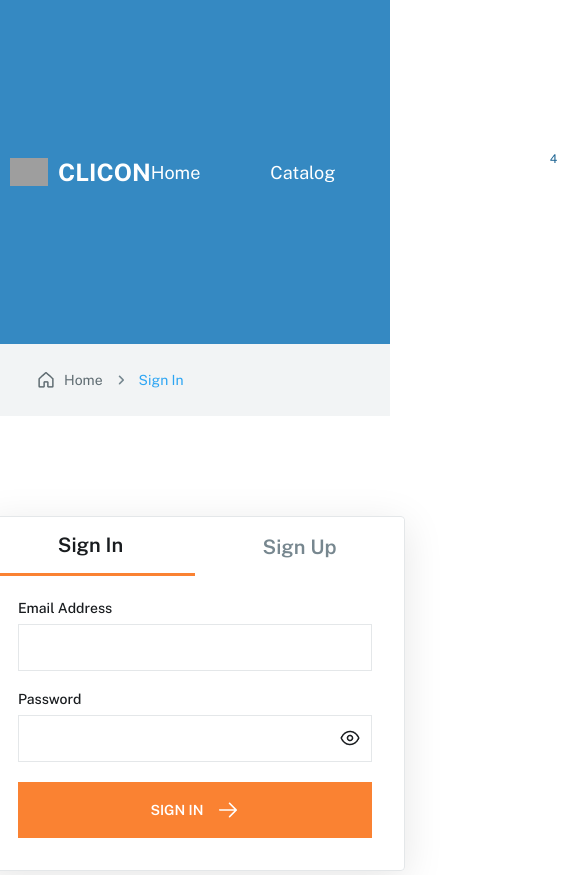
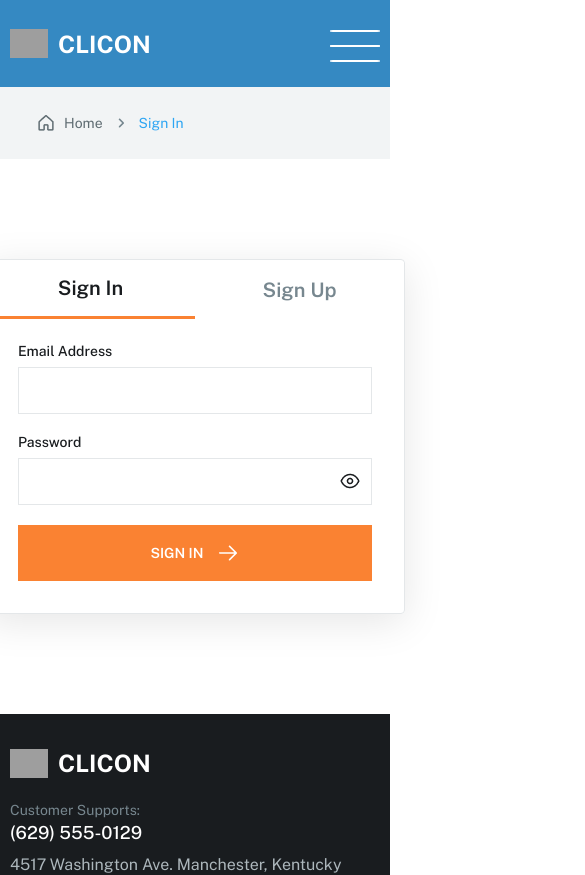
Before and after one commit to R4AYA4R/CliconSiteOnReact, a React (Create React App) app: page /user in a window 390 px wide. Shown: the top 875 px of the page, 585 px wide, since content can reach past the window. Built offline with nearby package versions, Linux system fonts and the light colour scheme; data requests are answered from the project's data file; grey boxes are pictures that could not be loaded.

Commit message:
added some mobile menu

```diff
--- a/src/components/Header.tsx
+++ b/src/components/Header.tsx
@@ -9,6 +9,8 @@ import { useTypedSelector } from "../hooks/useTypedSelector";
 import AuthService from "../services/AuthService";
 
 const Header = () => {
+
+    const [activeMobileMenu,setActiveMobileMenu] = useState(false);
 
     const {data} = apiBasket.useGetAllProductsBasketQuery(null);
 
@@ -48,6 +50,38 @@ const Header = () => {
 
                         </li>
                     </ul>
+
+                    <ul className={activeMobileMenu ? "header__menuMobileList header__menuMobileListActive" : "header__menuMobileList"}>
+                        <li className="menuList__item">
+                            <NavLink to="/" className={({ isActive }) => isActive ? "menuList__item-link menuList__item-linkActive" : "menuList__item-link"}>Home</NavLink>
+                        </li>
+                        <li className="menuList__item">
+                            <NavLink to="/catalog" className={({ isActive }) => isActive ? "menuList__item-link menuList__item-linkActive" : "menuList__item-link"}>Catalog</NavLink>
+                        </li>
+                        <li className="menuList__item">
+                            <NavLink to="/about" className={({ isActive }) => isActive ? "menuList__item-link menuList__item-linkActive" : "menuList__item-link"}>About Us</NavLink>
+                        </li>
+                        <li className="menuList__item menuList__item-cart">
+                            <NavLink to="/cart" className={({ isActive }) => isActive ? "menuList__item-link menuList__item-linkCartActive" : "menuList__item-link"}>
+                                <img src="/images/header/ShoppingCartSimple.png" alt="" className="item__link-img" />
+                                <span className="item__link-spanCart">{data?.length}</span>
+                            </NavLink>
+                        </li>
+                        <li className="menuList__item menuList__item-cart">
+                            <NavLink to='/user' className={({ isActive }) => isActive ? "menuList__item-link menuList__item-linkActive" : "menuList__item-link"}>
+                                <img src="/images/header/User.png" alt="" className="item__link-img" />
+                            </NavLink>
+
+                        </li>
+                    </ul>
+
+                    <button className="header__menuBtn" onClick={()=>setActiveMobileMenu((prev)=>!prev)}>
+                        <span className={activeMobileMenu ? "menuBtn__span menuBtn__spanActiveScale" : "menuBtn__span"}></span>
+                        <span className={activeMobileMenu ? "menuBtn__span menuBtn__spanActiveRotate2" : "menuBtn__span"}></span>
+                        <span className={activeMobileMenu ? "menuBtn__span menuBtn__spanActiveRotate3" : "menuBtn__span"}></span>
+                        <span className={activeMobileMenu ? "menuBtn__span menuBtn__spanActiveScale" : "menuBtn__span"}></span>
+                    </button>
+
                 </div>
             </div>
         </header>
--- a/src/index.css
+++ b/src/index.css
@@ -2282,6 +2282,28 @@ a {
     align-self: end;
 }
 
+.header__menuBtn{
+    display: none;
+}
+
+.header__menuMobileList{
+    display: none;
+}
+
+.header__menuMobileList{
+    display: block;
+    position: absolute;
+    right: 0;
+    top: 0;
+    opacity: 0;
+    width: 50%;
+    height: 50vh;
+    transform:translateX(100%);
+    transition:all 1s ease;
+    z-index: 2;
+    background-color: rgb(53, 137, 194,0.9);
+}
+
 @media (max-width:1260px){
 
     .sectionTop__desc-item{
@@ -2469,6 +2491,16 @@ a {
     .footer{
         padding: 45px 0 24px 0;
     }
+
+    .logo-title{
+        font-size: 28px;
+    }
+
+    .logo-img{
+        max-width: 40px;
+    }
+
+
 }
 
 @media (max-width:800px){
@@ -2528,6 +2560,59 @@ a {
 
     .sectionMac__info-img{
         max-width: 280px;
+    }
+
+
+    .header__menuList{
+        display: none;
+    }
+
+    .header__menuBtn{
+        width: 50px;
+        height: 47px;
+        display: block;
+        background-color: #3589c2;
+        border:none;
+        position: relative;
+        z-index: 5;
+        cursor:pointer;
+    }
+
+    .menuBtn__span{
+        width: 50px;
+        height: 2px;
+        background-color: #fff;
+        border-radius: 20%;
+        position: absolute;
+        right: 0;
+        transition:transform .5s ease;
+    }
+    .menuBtn__span:nth-child(1){
+        top:10px;
+    }
+    .menuBtn__span:nth-child(2){
+        top:25px;
+    }
+    .menuBtn__span:nth-child(3){
+        top:25px;
+    }
+    .menuBtn__span:nth-child(4){
+        top:40px;
+    }
+
+    .menuBtn__spanActiveScale{
+        transform: scaleX(0);
+    }
+    .menuBtn__spanActiveRotate2{
+        transform: rotate(45deg);
+    }
+    .menuBtn__spanActiveRotate3{
+        transform: rotate(-45deg);
+    }
+
+    .header__menuMobileListActive{
+        opacity: 1;
+        transform:translateX(0);
     }
 
 }
```
